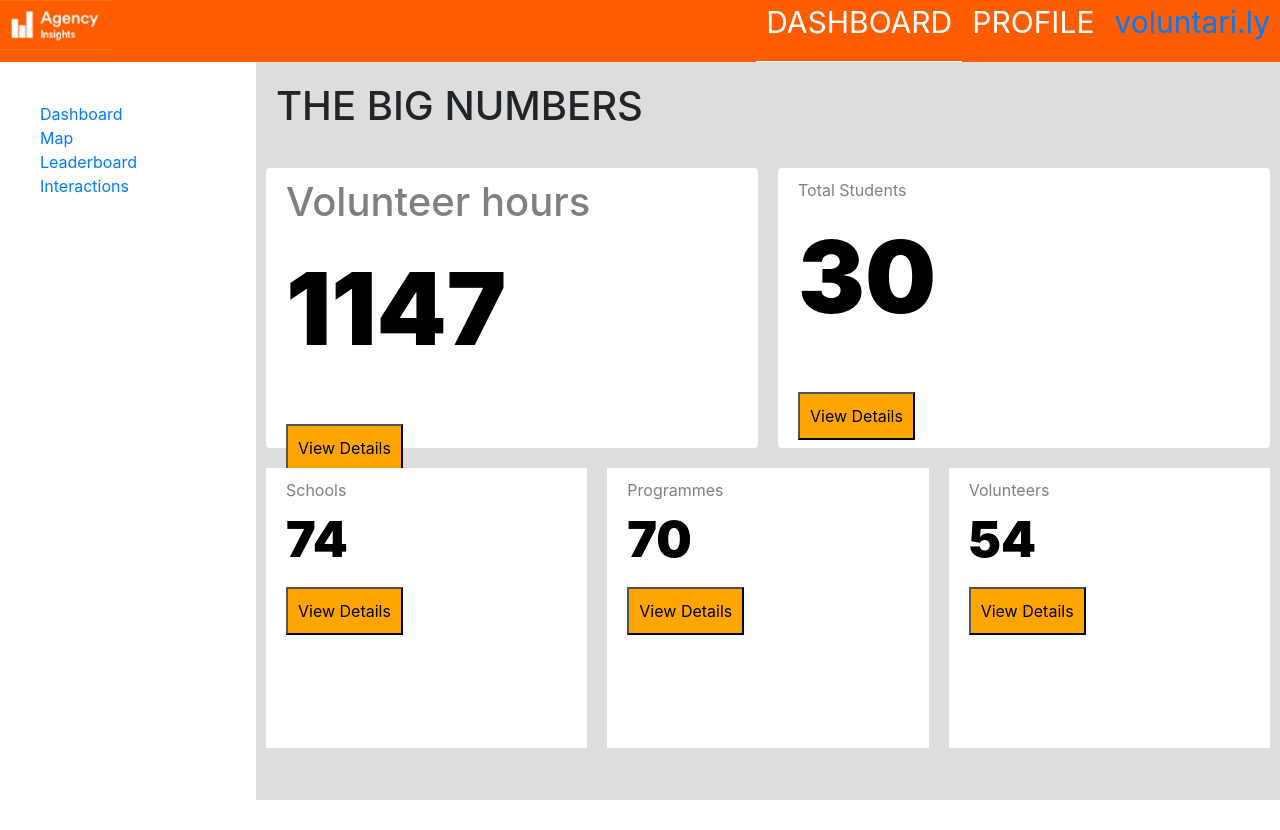
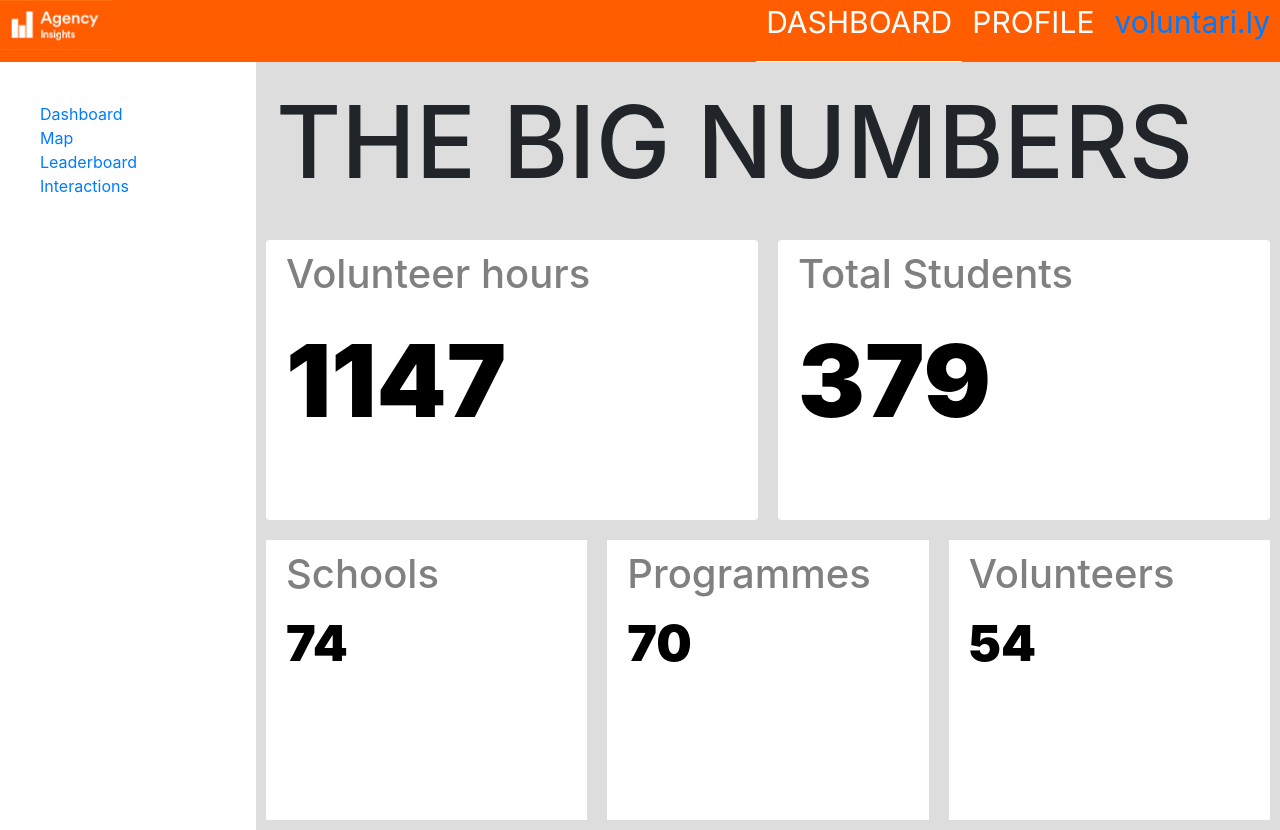
Before and after one commit to voluntarily/vly-agency-example, a React (Create React App) app in the folder VoluntarilyAgency/ClientApp/: page / in a window 1280 px wide. Before the commit the page ends 800 px from the top, so only its background shows below. Built offline with nearby package versions, Linux system fonts and the light colour scheme; no server answers.

Commit message:
changed dashboard

```diff
--- a/VoluntarilyAgency/ClientApp/src/components/Dashboard/index.jsx
+++ b/VoluntarilyAgency/ClientApp/src/components/Dashboard/index.jsx
@@ -11,7 +11,7 @@ export default class Dashboard extends Component {
         }}
       >
         <h1 style={{
-        padding : "20px"}}>THE BIG NUMBERS</h1>
+        padding : "20px", fontSize:"100px"}}>THE BIG NUMBERS</h1>
         <div
           style={{
             height: 300,
@@ -41,16 +41,7 @@ export default class Dashboard extends Component {
             >
               {Math.floor((Math.random() * 1000) + 1000)}
             </div>
-            <button
-              style={{
-                background: "orange",
-                padding: 10,
-                marginTop: 40,
-                marginLeft: 20
-              }}
-            >
-              View Details
-            </button>
+
           </div>
           <div
             style={{
@@ -62,7 +53,7 @@ export default class Dashboard extends Component {
             }}
           >
                       <div style={{ color: "grey", marginLeft: 20, marginTop: 10 }}>
-              Total Students
+              <h1>Total Students</h1>
             </div>
             <div
               style={{
@@ -72,18 +63,9 @@ export default class Dashboard extends Component {
                 marginLeft: 20
               }}
             >
-               {Math.floor((Math.random() * 100) + 1)}
+               {Math.floor((Math.random() * 100) + 350)}
             </div>
-            <button
-              style={{
-                background: "orange",
-                padding: 10,
-                marginTop: 40,
-                marginLeft: 20
-              }}
-            >
-              View Details
-            </button></div>
+            </div>
         </div>
         <div
           style={{
@@ -101,7 +83,7 @@ export default class Dashboard extends Component {
             }}
           >
                       <div style={{ color: "grey", marginLeft: 20, marginTop: 10 }}>
-              Schools
+              <h1>Schools</h1>
             </div>
             <div
               style={{
@@ -113,16 +95,7 @@ export default class Dashboard extends Component {
             >
                {Math.floor((Math.random() * 100) + 1)}
             </div>
-            <button
-              style={{
-                background: "orange",
-                padding: 10,
-                marginTop: 10,
-                marginLeft: 20
-              }}
-            >
-              View Details
-            </button>
+
           </div>
           <div
             style={{
@@ -133,7 +106,7 @@ export default class Dashboard extends Component {
             }}
           >
                       <div style={{ color: "grey", marginLeft: 20, marginTop: 10 }}>
-              Programmes
+              <h1>Programmes</h1>
             </div>
             <div
               style={{
@@ -145,16 +118,7 @@ export default class Dashboard extends Component {
             >
                {Math.floor((Math.random() * 100) + 1)}
             </div>
-            <button
-              style={{
-                background: "orange",
-                padding: 10,
-                marginTop: 10,
-                marginLeft: 20
-              }}
-            >
-              View Details
-            </button></div>
+            </div>
           <div
             style={{
               flex: 1,
@@ -164,7 +128,7 @@ export default class Dashboard extends Component {
             }}
           >
                       <div style={{ color: "grey", marginLeft: 20, marginTop: 10 }}>
-              Volunteers
+              <h1>Volunteers</h1>
             </div>
             <div
               style={{
@@ -176,16 +140,7 @@ export default class Dashboard extends Component {
             >
                {Math.floor((Math.random() * 100) + 30)}
             </div>
-            <button
-              style={{
-                background: "orange",
-                padding: 10,
-                marginTop: 10,
-                marginLeft: 20
-              }}
-            >
-              View Details
-            </button></div>
+            </div>
         </div>
       </div>
     );
--- a/VoluntarilyAgency/ClientApp/src/components/Map/index.jsx
+++ b/VoluntarilyAgency/ClientApp/src/components/Map/index.jsx
@@ -15,6 +15,7 @@ export default class Map extends Component {
             <iframe style ={{
                         padding: "20px",
                         margin: "20px"}} height="700px" width="100%" src="https://app.powerbi.com/view?r=eyJrIjoiZDUzZGNiNWItOGNjNi00OWFiLWE1MGYtNDViZGE5OWUwZjMzIiwidCI6IjIzNGMwNzY4LTQ3NTQtNDE0ZS1hNmQ1LWUzODY1NjI4YTQ3ZCJ9" frameborder="0" allowFullScreen="true"></iframe>
+            <div></div>
         </div>
     );
   }
```
